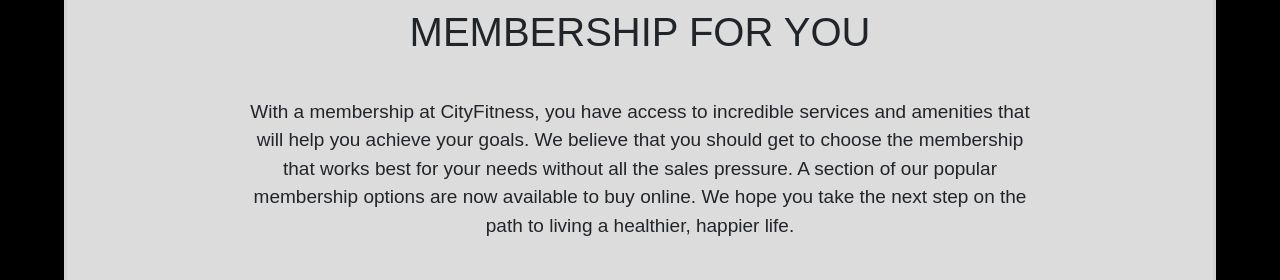
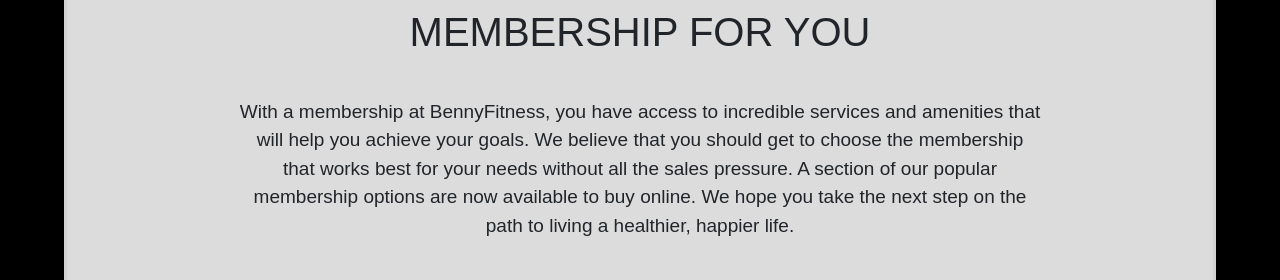
Before and after one commit to rkdgusdn9/BennyFitnessReact, a React (Create React App) app: page /memberships in a window 1280 px wide. Shown: the part 273-553 px from the top of the page. Built offline with nearby package versions, Linux system fonts and the light colour scheme; the HTML template or start-up script is replaced by a standard one.

Commit message:
Text and image fix

```diff
--- a/src/feature/member.tsx
+++ b/src/feature/member.tsx
@@ -9,7 +9,7 @@
 				membership for you
 			</h1>
 			<h2 className="membership__list-item">
-				With a membership at CityFitness, you have access to incredible services and
+				With a membership at BennyFitness, you have access to incredible services and
 				amenities that will help you achieve your goals. We believe that you should get to
 				choose the membership that works best for your needs without all the sales pressure.
 				A section of our popular membership options are now available to buy online. We hope
--- a/src/pages/training.tsx
+++ b/src/pages/training.tsx
@@ -11,7 +11,7 @@
 					</h1>
 					<br></br>
 					<h2 className="training-column__content">
-						CityFitness Personal Training has a programme that will help you exercise
+						BennyFitness Personal Training has a programme that will help you exercise
 						and achieve your fitness goals.
 					</h2>
 					<br></br>
@@ -23,7 +23,7 @@
                         programmes and services best for you. For those looking for extra guidance, personal training is the most
                         effective way to reach your fitness goals. Our certified personal trainers will work one-on-one with you
                         to keep you motivated and educated while you focus on your goal. We have personal training options to
-                        benefit everyone. CityFitness personal trainers will help you stay motivated, encourage you to push to
+                        benefit everyone. BennyFitness personal trainers will help you stay motivated, encourage you to push to
                         your potential, and help you achieve results faster than ever before. No matter what your fitness
                         goals are, our personal trainers will create a goal-focused training plan for you that will help you achieve
                         and exceed those goals through diverse routines designed to continuously challenge you."
```
Also changed, not shown: src/images/Member.png.
